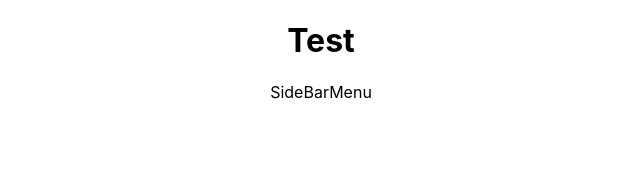
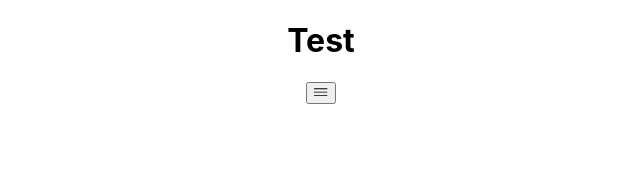
Before and after one commit to MikeNotu/typescript-test, a React (Create React App) app: page / in a window 1280 px wide. Shown: the top 172 px of the page, without its empty margins (319-959 px from the left). Built offline with nearby package versions, Linux system fonts and the light colour scheme.

Commit message:
Typescript Practice

```diff
--- a/package.json
+++ b/package.json
@@ -13,6 +13,7 @@
     "node-sass": "^7.0.1",
     "react": "^17.0.2",
     "react-dom": "^17.0.2",
+    "react-icons": "^4.3.1",
     "react-scripts": "5.0.0",
     "typescript": "^4.5.4",
     "web-vitals": "^2.1.2"
--- a/src/App.tsx
+++ b/src/App.tsx
@@ -3,7 +3,8 @@
 import './App.scss';
 // import AddToList from './components/AddToList';
 import SideBarMenu from './components/SideBarMenu';
-
+import { SideBarMenuCard, SideBarMenuItem } from './types/types';
+import {FcAdvertising} from "react-icons/fc"
 
 // export interface IState {
 //   people: {
@@ -23,6 +24,20 @@ import SideBarMenu from './components/SideBarMenu';
   //   note:"Allergic to staying in the same team"
   // }])
 
+  const items:SideBarMenuItem[] = [{
+  id:"1",
+  label:"Hola",
+  icon:FcAdvertising,
+  url:"/"
+  }];
+
+  const card: SideBarMenuCard = {
+    id:"card01",
+    displayName:"Marcos Rivas",
+    title:"Youtuber",
+    photoUrl:"",
+    url:"/"
+  }
 
 
   return (
@@ -32,7 +47,7 @@ import SideBarMenu from './components/SideBarMenu';
       <AddToList people={people} setPeople={setPeople} /> */}
 
       <h1>Test</h1>
-      <SideBarMenu/>
+      <SideBarMenu items={items} card={card}/>
 
     </div>
   )
--- a/src/components/SideBarMenu.tsx
+++ b/src/components/SideBarMenu.tsx
@@ -1,3 +1,20 @@
-export default function SideBarMenu(){
-    return <div>SideBarMenu</div>
+import { useState } from "react"
+import { SideBarMenuCard,SideBarMenuItem } from "../types/types"
+import {classNames} from "../util/classes";
+import {VscMenu} from "react-icons/vsc";
+
+interface SideBarMenuProps{
+    items:SideBarMenuItem[];
+    card: SideBarMenuCard;
 }
+
+export default function SideBarMenu({items,card}: SideBarMenuProps){
+    const [isOpen,setIsOpen] = useState<boolean>(true);
+    return <div
+    className={classNames("SideBarMenu",isOpen? "expanded": "collapsed")}>
+
+        <div className="menuButton">
+            <button><VscMenu /></button>
+        </div>
+    </div>
+}
--- /dev/null
+++ b/src/util/classes.ts
@@ -0,0 +1,3 @@
+export function classNames(...args:any[]): string{
+    return args.filter(Boolean).join(" ");
+}
```
Also changed, not shown: src/types/types.d.ts (added, +16 -0 lines), 1 other file (tests, documents, lock files or other folders).
